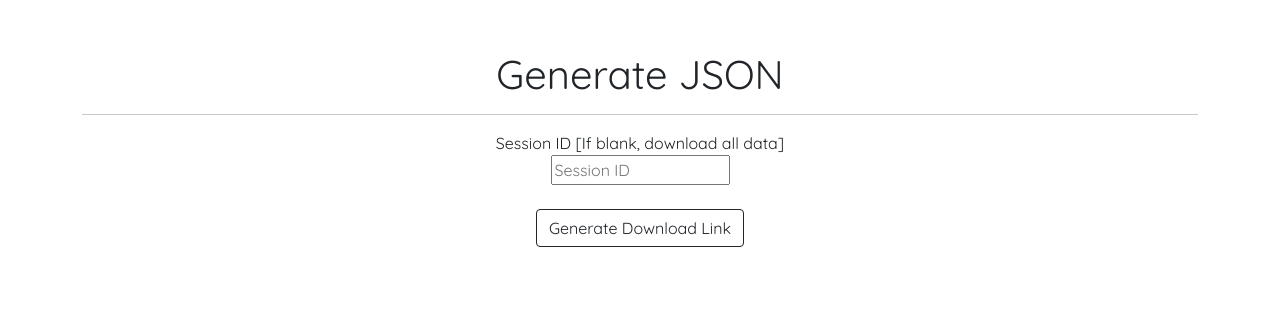
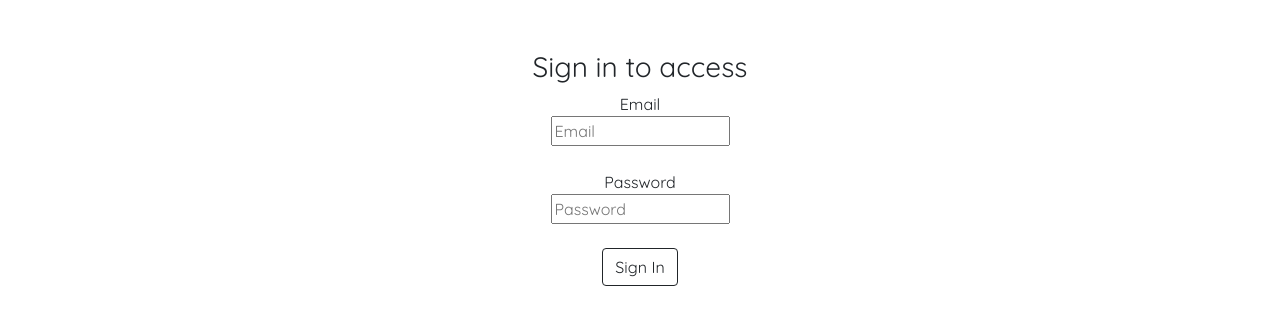
Before and after one commit to brentthongg/bhcicapstone_systemic_racism, a plain HTML site: page download.html in a window 1280 px wide. Drawn offline with nearby package versions, Linux system fonts and the light colour scheme.

Commit message:
Added authentication to the data downloading.

```diff
--- a/download.html
+++ b/download.html
@@ -22,16 +22,40 @@
         <!-- Firebase required scripts -->
         <script src="https://www.gstatic.com/firebasejs/8.4.1/firebase-app.js"></script>
         <script src="https://www.gstatic.com/firebasejs/8.4.1/firebase-firestore.js"></script>
+        <script src="https://www.gstatic.com/firebasejs/8.4.1/firebase-auth.js"></script>
+
+        <!-- UI for sign in -->
+        <script src="https://www.gstatic.com/firebasejs/ui/4.8.0/firebase-ui-auth.js"></script>
+        <link type="text/css" rel="stylesheet" href="https://www.gstatic.com/firebasejs/ui/4.8.0/firebase-ui-auth.css" />
 
         <script src="js/dataDownload.js"></script>
     </head>
     <body>
 
-        <div id="main-container-download" class="container" style="text-align: center; margin-top: 50px;">
+        <div id="signin" class="container" style="text-align: center; margin-top: 50px;">
+            <h3> Sign in to access </h3>
+            <label for="email"><b>Email</b></label>
+            <br />
+            <input type="text" placeholder="Email" name="email" id="email-input" required>
+            <br />
+            <br />
+            <label for="email"><b>Password</b></label>
+            <br />
+            <input type="password" placeholder="Password" name="password" id="password-input" required>
+            <br />
+            <br />
+
+            <button id="signin-btn" type="button" class="btn btn-outline-dark" onclick="signIn()">
+                Sign In
+            </button>
+
+        </div>
+
+        <div id="main-container-download" class="container" style="text-align: center; margin-top: 50px; display: none;">
             <h1 class="text-center">Generate JSON</h1>
             <hr>
 
-            <label for="email"><b>Session ID [If blank, download all data]</b></label>
+            <label for="session-id"><b>Session ID [If blank, download all data]</b></label>
             <br />
             <input type="text" placeholder="Session ID" name="session-id" id="session-id-input" required>
             <br />
--- a/js/dataDownload.js
+++ b/js/dataDownload.js
@@ -9,6 +9,7 @@ const firebaseConfig = {
 };
 
 var db;
+var user;
 $(document).ready(function() {
     firebase.initializeApp(firebaseConfig);
     db = firebase.firestore();
@@ -17,6 +18,9 @@ $(document).ready(function() {
 
 // CITATION: https://www.aspsnippets.com/Articles/Download-JSON-object-Array-as-File-from-Browser-using-JavaScript.aspx
 function convertToJson(arr, sessionId) {
+    if (!user) {
+      return;
+    }
     let json = JSON.stringify(arr, null, 4); // spacing level is 4
     json = [json];
     var blob = new Blob(json, { type: "text/plain;charset=utf-8" });
@@ -47,6 +51,9 @@ function convertToJson(arr, sessionId) {
 }
 
 function dataDownload() {
+    if (!user) {
+      return;
+    }
     let sessionId = document.getElementById('session-id-input').value;
     var arr = [];
 
@@ -78,3 +85,32 @@ function dataDownload() {
       })
     }
 }
+
+// CITATION: https://firebase.google.com/docs/auth/web/start
+function signIn() {
+  let email = document.getElementById("email-input").value;
+  let password = document.getElementById("password-input").value;
+  firebase.auth().signInWithEmailAndPassword(email, password)
+      .then((userCredentials) => {
+          user = userCredentials.user;
+          console.log(`Successful sign in with user: ${user}`);
+          document.getElementById("signin").style.display = 'none';
+          document.getElementById("main-container-download").style.display = 'block';
+      })
+      .catch((error) => {
+          // Failed sign-in.
+          var errorCode = error.code;
+          var errorMessage = error.message;
+          console.error(errorCode);
+          console.error(errorMessage);
+          var errorElement = document.createElement("p");
+          errorElement.id = "signin-error-txt"
+          errorElement.style.color = 'red';
+          errorElement.innerText = errorMessage;
+          let prevErrorElem = document.getElementById("signin-error-txt");
+          if (prevErrorElem) {
+              $(prevErrorElem).remove();
+          }
+          document.getElementById("signin").appendChild(errorElement);
+      })
+}
--- a/js/firebase.js
+++ b/js/firebase.js
@@ -13,6 +13,7 @@ const firebaseConfig = {
 var stories = [];
 var characterImages = {};
 var resourceManager = new ResourceManager();
+var user;
 
 function init(db) {
     // Cache the ip address into local storage so that it persists longer and
```
